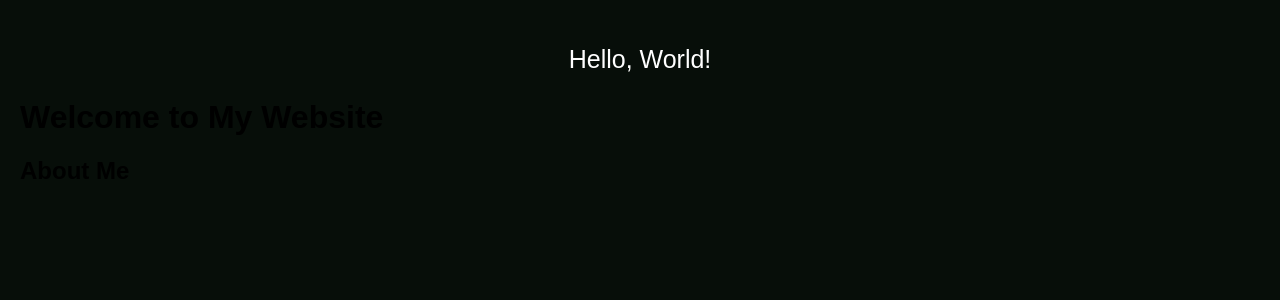
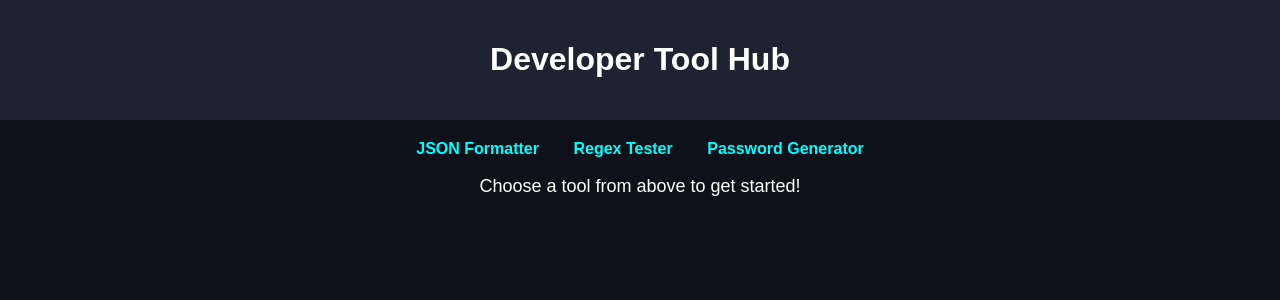
Before and after one commit to nserekoc11/Dev_tool_hub, a Flask app: page / in a window 1280 px wide. Shown: the top 300 px of the page. Run offline with Flask 3, Linux system fonts and the light colour scheme.

Commit message:
css update before brake point

```diff
--- a/app.py
+++ b/app.py
@@ -1,4 +1,4 @@
-from flask import Flask, render_template
+from flask import Flask, json, render_template, request, request
 
 app = Flask(__name__)
 
@@ -6,5 +6,18 @@ app = Flask(__name__)
 def home():
     return render_template('index.html')
 
+#JSON Formatter Route
+@app.route('/json', methods=['GET', 'POST'])
+def json_formatter():
+    formatted = ""
+    error = ""
+    if request.method == 'POST':
+        data = request.form['json_input'] #get user input
+        try:
+            parsed = json.loads(data) #parse the JSON data
+            formatted = json.dumps(parsed, indent=4) #format the JSON data
+        except Exception as e:
+            error = str(e)
+    return render_template('json_formatter.html', formatted=formatted, error=error) #handle JSON parsing errors
 if __name__ == '__main__':
     app.run(debug=True)
--- a/static/style.css
+++ b/static/style.css
@@ -1,11 +1,39 @@
 body{
-    background-color: #070e09;
     font-family: Arial, sans-serif;
+    text-align: center;
+    background-color: #0f111a;
+    color: #fff;
     margin: 0;
-    padding: 20px;
+    padding: 0px;
 }
-p {
-    color: #fff;
-    font-size: 25px;
-    text-align: center;
+
+header{
+    background-color: #1f2230;
+    padding: 20px 0;
+    margin-bottom: 20px;
 }
+
+nav ul{
+    list-style: none;
+    padding: 0;
+    margin: 0;
+}
+
+nav li {
+    display: inline-block;
+    margin: 0 15px;
+}
+nav a {
+    color: #00ffff;
+    text-decoration: none;
+    font-weight: bold;
+}
+
+nav a:hover {
+    color: rgb(74, 74, 220);
+    text-decoration: underline;
+}
+
+main {
+    font-size: 18px;
+}
--- a/templates/index.html
+++ b/templates/index.html
@@ -3,13 +3,23 @@
 <head>
     <meta charset="UTF-8">
     <meta name="viewport" content="width=device-width, initial-scale=1.0">
-    <title>Document</title>
+    <title>Dev Tool Hub</title>
     <link rel="stylesheet" href="static/style.css">
 </head>
 <body>
-    <p>Hello, World!</p>
-    <h1>Welcome to My Website</h1>
-    <h2>About Me</h2>
+    <header>
+        <h1>Developer Tool Hub</h1>
+    </header>
+    <nav>
+        <ul>
+            <li><a href="/json">JSON Formatter</a></li>
+            <li><a href="/regex">Regex Tester</a></li>
+            <li><a href="/password">Password Generator</a></li>
+        </ul>
+    </nav>
+    <main>
+        <p>Choose a tool from above to get started!</p>
+    </main>
 
 </body>
 </html>
```
